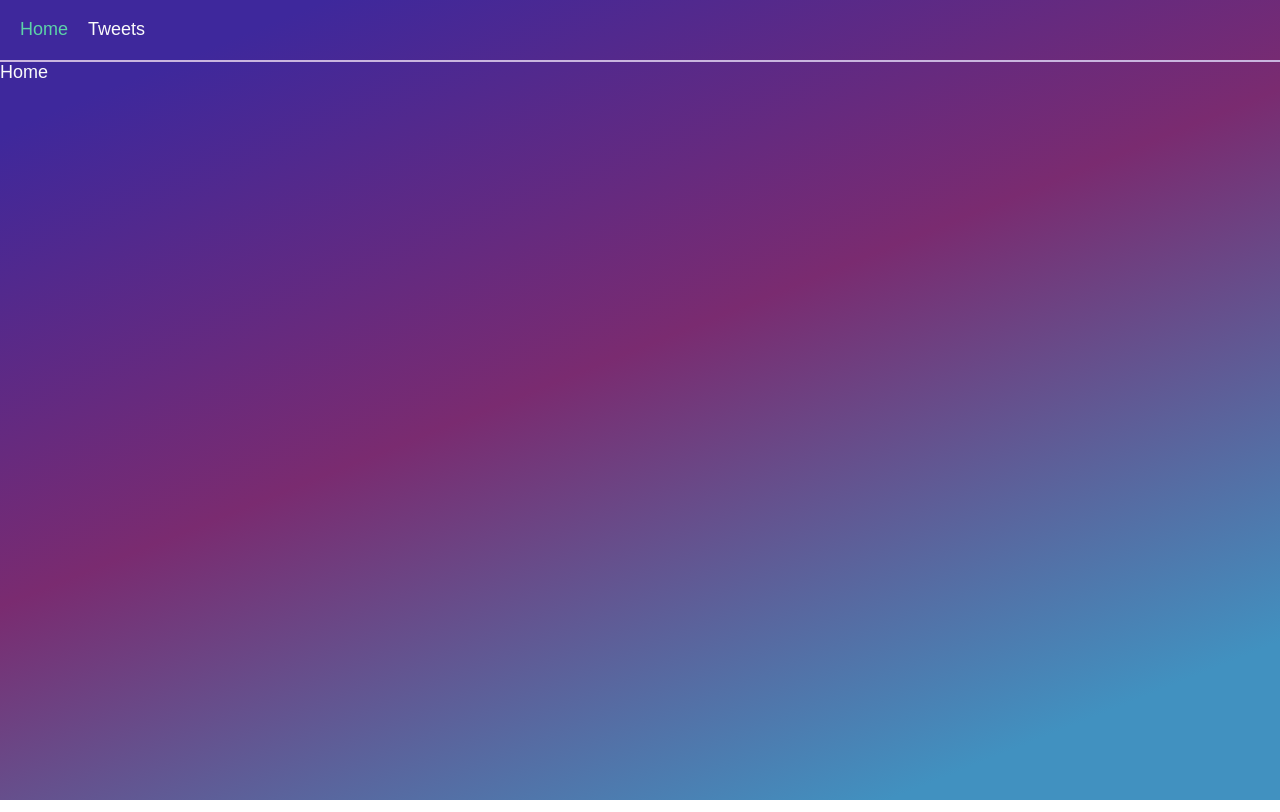
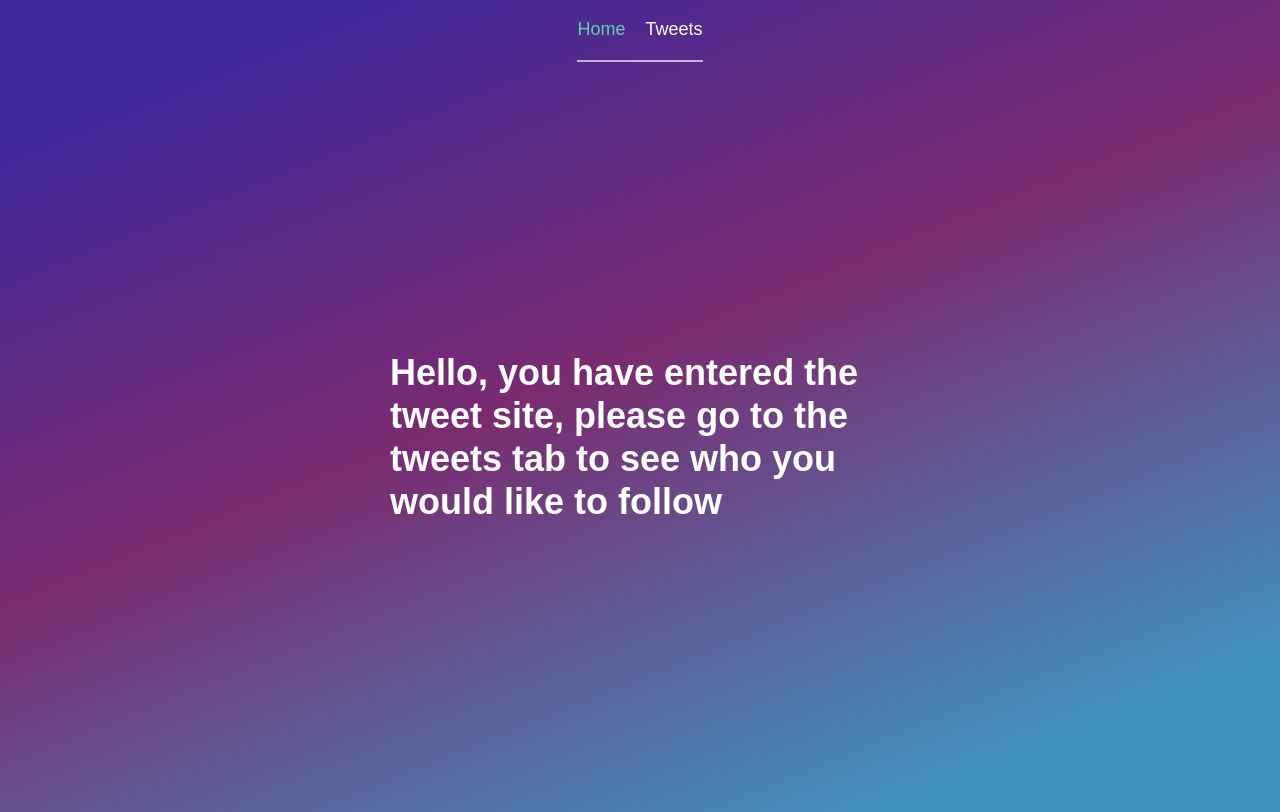
Before and after one commit to Vlad0si4/tweets_card, a React (Vite) app: page / in a window 1280 px wide. Built offline with nearby package versions, Linux system fonts and the light colour scheme.

Commit message:
UPDATED: styled btn

```diff
--- /dev/null
+++ b/src/components/Button/Button.styled.js
@@ -0,0 +1,26 @@
+import { NavLink } from "react-router-dom";
+import styled from "styled-components";
+
+export const StyledBtnGoBack = styled(NavLink)`
+  display: flex;
+  width: 50px;
+  padding: 5px 10px;
+  justify-content: center;
+  align-items: center;
+  gap: 6px;
+  cursor: pointer;
+  margin-left: auto;
+
+  border-radius: 10px;
+  background: #ebd8ff;
+
+  color: #373737;
+  font-size: 10px;
+  font-style: normal;
+  font-weight: 600;
+
+  text-transform: uppercase;
+  &:hover {
+    background: #5cd3a8;
+  }
+`;
--- /dev/null
+++ b/src/components/Button/ButtonGoBack.jsx
@@ -0,0 +1,5 @@
+import { StyledBtnGoBack } from "./Button.styled";
+
+export const ButtonGoBack = () => {
+  return <StyledBtnGoBack to="/">Go back</StyledBtnGoBack>;
+};
--- a/src/components/NavBar/NavBar.jsx
+++ b/src/components/NavBar/NavBar.jsx
@@ -1,12 +1,25 @@
-import { StyledHeader, StyledLink, StyledNav } from "./NavBar.styled";
+import { useLocation } from "react-router";
+import { ButtonGoBack } from "../Button/ButtonGoBack";
+import {
+  HeaderWrapper,
+  StyledHeader,
+  StyledLink,
+  StyledNav,
+} from "./NavBar.styled";
 
 export const NavBar = () => {
+  const location = useLocation();
   return (
+    <HeaderWrapper>
       <StyledHeader>
         <StyledNav>
           <StyledLink to={"/"}>Home</StyledLink>
           <StyledLink to={"tweets"}>Tweets</StyledLink>
+          {location.pathname === "/tweets" && (
+            <ButtonGoBack>Go Back</ButtonGoBack>
+          )}
         </StyledNav>
       </StyledHeader>
+    </HeaderWrapper>
   );
 };
--- a/src/components/NavBar/NavBar.styled.js
+++ b/src/components/NavBar/NavBar.styled.js
@@ -1,10 +1,15 @@
 import { NavLink } from "react-router-dom";
 import styled from "styled-components";
 
+export const HeaderWrapper = styled.div`
+  display: flex;
+  justify-content: center;
+`;
+
 export const StyledHeader = styled.header`
   display: flex;
-  /* justify-content: space-between; */
   align-items: center;
+
   border: none;
   border-bottom: 2px solid rgb(201 181 223);
 
@@ -12,8 +17,8 @@ export const StyledHeader = styled.header`
 `;
 export const StyledNav = styled.nav`
   display: flex;
+  align-items: center;
   gap: 20px;
-  margin-left: 20px;
 `;
 
 export const StyledLink = styled(NavLink)`
--- a/src/components/UsersCard/UsersCard.jsx
+++ b/src/components/UsersCard/UsersCard.jsx
@@ -1,11 +1,8 @@
 import currencyImg from "../../assets/images/bcg_fon_card_1x.png";
 import currencyImgRetina from "../../assets/images/bcg_fon_card_2x.png";
-
 import currencyImgWebp from "../../assets/images/bcg_fon_card_1x.webp";
 import currencyImgWebpRetina from "../../assets/images/bcg_fon_card_2x.webp";
-
 import { useDispatch, useSelector } from "react-redux";
-import { selectUsers } from "../../redux/UserCard/selector";
 import {
   StyledAvatar,
   StyledBtn,
@@ -31,7 +28,6 @@ export const UsersCard = () => {
   const dispatch = useDispatch();
   const usersData = useSelector(selectFilteredData);
   const [showUserCard, setShowUserCard] = useState(3);
-  console.log(usersData);
 
   const handleLoadMore = () => {
     setShowUserCard((prev) => prev + 3);
--- a/src/pages/Home/Home.jsx
+++ b/src/pages/Home/Home.jsx
@@ -1,3 +1,15 @@
+import { NavLink } from "react-router-dom";
+import { Title, Wrapper } from "./Home.styled";
+
 export const Home = () => {
-  return <div>Home</div>;
+  return (
+    <Wrapper>
+      <NavLink to={"/tweets"}>
+        <Title>
+          Hello, you have entered the tweet site, please go to the tweets tab to
+          see who you would like to follow
+        </Title>
+      </NavLink>
+    </Wrapper>
+  );
 };
--- /dev/null
+++ b/src/pages/Home/Home.styled.js
@@ -0,0 +1,23 @@
+import { NavLink } from "react-router-dom";
+import styled from "styled-components";
+
+export const Wrapper = styled.div`
+  display: flex;
+  align-items: center;
+  justify-content: center;
+  margin-left: auto;
+  margin-right: auto;
+  max-width: 500px;
+  min-height: calc(100vh - 50px);
+`;
+
+export const Title = styled.h1`
+  color: white;
+  &:hover {
+    color: #5cd3a8;
+  }
+`;
+
+export const LinkStyled = styled(NavLink)`
+  text-decoration: none;
+`;
--- a/src/pages/Tweets/Tweets.jsx
+++ b/src/pages/Tweets/Tweets.jsx
@@ -2,7 +2,6 @@ import { useEffect } from "react";
 import { useDispatch } from "react-redux";
 import { fetchUserThunk } from "../../redux/UserCard/operations";
 import { UsersCard } from "../../components/UsersCard/UsersCard";
-import { StyledBtnGoBack } from "./Tweets.styled";
 import { SelectFilter } from "../../components/SelectFilter/SelectFilter";
 
 export const Tweets = () => {
@@ -14,7 +13,6 @@ export const Tweets = () => {
 
   return (
     <>
-      <StyledBtnGoBack to="/">Go back</StyledBtnGoBack>
       <SelectFilter />
       <UsersCard />
     </>
--- a/src/pages/Tweets/Tweets.styled.js
+++ b/src/pages/Tweets/Tweets.styled.js
@@ -1,4 +1,3 @@
-import { NavLink } from "react-router-dom";
 import styled from "styled-components";
 
 export const Wrapper = styled.div`
@@ -138,28 +137,3 @@ export const StyledBtnLoad = styled.button`
     background: #5cd3a8;
   }
 `;
-
-export const StyledBtnGoBack = styled(NavLink)`
-  display: flex;
-  width: 100px;
-  padding: 14px 28px;
-  justify-content: center;
-  align-items: center;
-  gap: 6px;
-  cursor: pointer;
-  margin-top: 30px;
-
-  border-radius: 10px;
-  background: #ebd8ff;
-  margin-bottom: 36px;
-
-  color: #373737;
-  font-size: 18px;
-  font-style: normal;
-  font-weight: 600;
-
-  text-transform: uppercase;
-  &:hover {
-    background: #5cd3a8;
-  }
-`;
--- a/src/redux/UserCard/operations.js
+++ b/src/redux/UserCard/operations.js
@@ -16,7 +16,6 @@ export const fetchUserThunk = createAsyncThunk(
 export const fetchUpdateThunkFollowed = createAsyncThunk(
   "user/updateFollower",
   async ({ id, updateState, isFollowed }, { rejectWithValue }) => {
-    console.log(updateState);
     try {
       const data = await updateUsersFollower({ id, updateState, isFollowed });
       return data;
```
Lines whose indentation alone changed are shown as unchanged.
